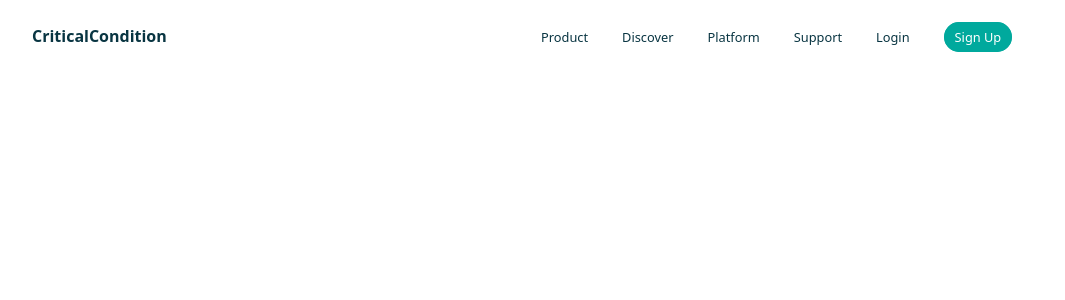
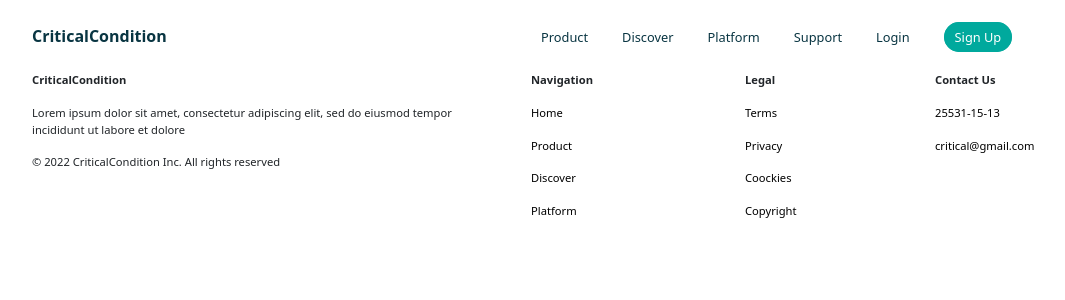
Before and after one commit to BadMemory00/CriticalConditionFrontend, a Vue app: page / in a window 1280 px wide. Shown: the top 300 px of the page, without its empty margins (50-1115 px from the left). Built offline with nearby package versions, Linux system fonts and the light colour scheme.

Commit message:
Footer first version

```diff
--- a/src/App.vue
+++ b/src/App.vue
@@ -1,14 +1,17 @@
 <template>
   <div id="app" class="container mt-4">
     <NavBar/>
+    <LandingFooter/>
   </div>
 </template>
 
 <script>
 import NavBar from './components/navbar.vue'
+import LandingFooter from './components/Footer.vue';
 export default {
 components:{
-  NavBar
+  NavBar,
+  LandingFooter
 }
 
 }
--- /dev/null
+++ b/src/components/Footer.vue
@@ -0,0 +1,51 @@
+<template>
+    <footer class="row mt-4 font-size">
+        <div class="col-md-5">
+            <p class="fw-bold ">CriticalCondition</p>
+            <p class="fw-light">Lorem ipsum dolor sit amet, consectetur adipiscing elit, sed do eiusmod tempor incididunt ut labore et dolore</p>
+            <p class="fw-light">© 2022 CriticalCondition Inc. All rights reserved</p>
+        </div>
+        <!-- <div class="col-1"></div> -->
+        <div class="col-md-2 mx-4">
+            <p class="fw-bold mb-3">Navigation</p>
+            <p class="fw-light mb-3"><a href="#" class="link-footer">Home</a></p>
+            <p class="fw-light mb-3"><a href="#" class="link-footer">Product</a></p>
+            <p class="fw-light mb-3"><a href="#" class="link-footer">Discover</a></p>
+            <p class="fw-light mb-3"><a href="#" class="link-footer">Platform</a></p>
+        </div>
+        <div class="col-md-2">
+            <p class="fw-bold mb-3">Legal</p>
+            <p class="fw-light mb-3"><a href="#" class="link-footer">Terms</a></p>
+            <p class="fw-light mb-3"><a href="#" class="link-footer">Privacy</a></p>
+            <p class="fw-light mb-3"><a href="#" class="link-footer">Coockies</a></p>
+            <p class="fw-light mb-3"><a href="#" class="link-footer">Copyright</a></p>
+        </div>
+        <div class="col-md-2">
+            <p class="fw-bold mb-3">Contact Us</p>
+            <p class="fw-light mb-3"><a href="#" class="link-footer">25531-15-13</a></p>
+            <p class="fw-light mb-3"><a href="#" class="link-footer">critical@gmail.com</a></p>
+        </div>
+    </footer>
+</template>
+
+<script>
+export default {
+    name:'LandingFooter',
+}
+</script>
+
+<style>
+    .font-size{
+        font-size: .7rem;
+    }
+    .list{
+        list-style: none;
+    }
+    .link-footer{
+        text-decoration: none;
+        color: black;
+    }
+    .link-footer:hover{
+        color: black;
+    }
+</style>
```
